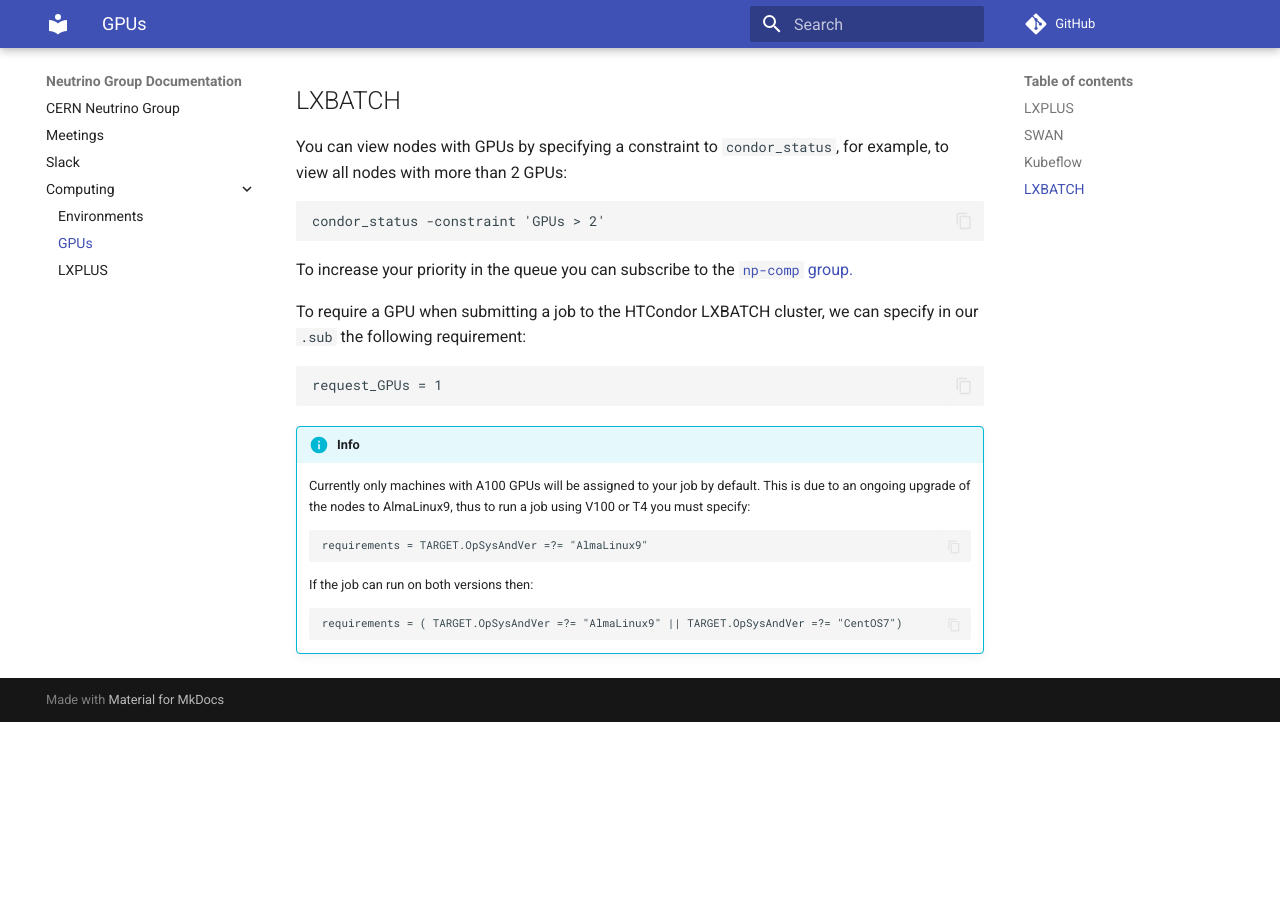
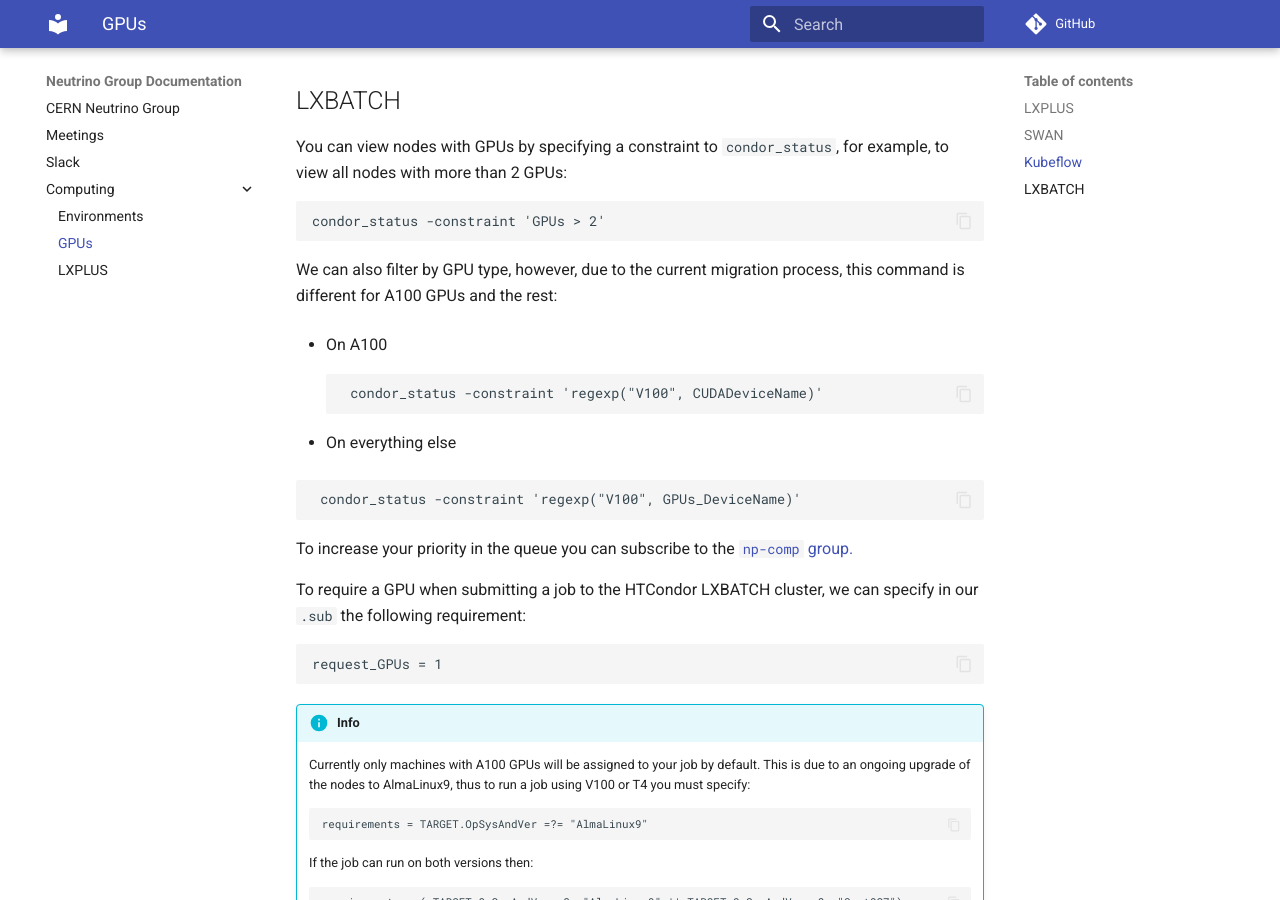
Before and after one commit to neutrino-cern/neutrino-cern.github.io, an MkDocs documentation site: the page built from docs/Computing/GPUs.md, in a window 1280 px wide and 900 px high, scrolled down 704 px. Built offline with MkDocs 1.6.1 and Material for MkDocs 9.7.7, drawn with Linux system fonts in a browser that asks for light colours; comment, search, counter and statistics services are not loaded; before the commit the page ends 1426 px from its top, so only the background shows below that.

Commit message:
More GPU Instructions

````diff
--- a/docs/Computing/GPUs.md
+++ b/docs/Computing/GPUs.md
@@ -29,6 +29,18 @@
 condor_status -constraint 'GPUs > 2'
 ```
 
+We can also filter by GPU type, however, due to the current migration process, this command is different for A100 GPUs and the rest:
+
+- On A100
+```
+ condor_status -constraint 'regexp("V100", CUDADeviceName)'
+```
+
+- On everything else
+
+```
+ condor_status -constraint 'regexp("V100", GPUs_DeviceName)'
+```
 
 To increase your priority in the queue you can subscribe to the [`np-comp` group.](https://resources.web.cern.ch/resources/Manage/Linux/Subscribe.aspx)
 
@@ -36,6 +48,7 @@
 ```
 request_GPUs = 1
 ```
+
 
 !!! info
     Currently only machines with A100 GPUs will be assigned to your job by default. This is due to an ongoing upgrade of the nodes to AlmaLinux9, thus to run a job using V100 or T4 you must specify:
````
